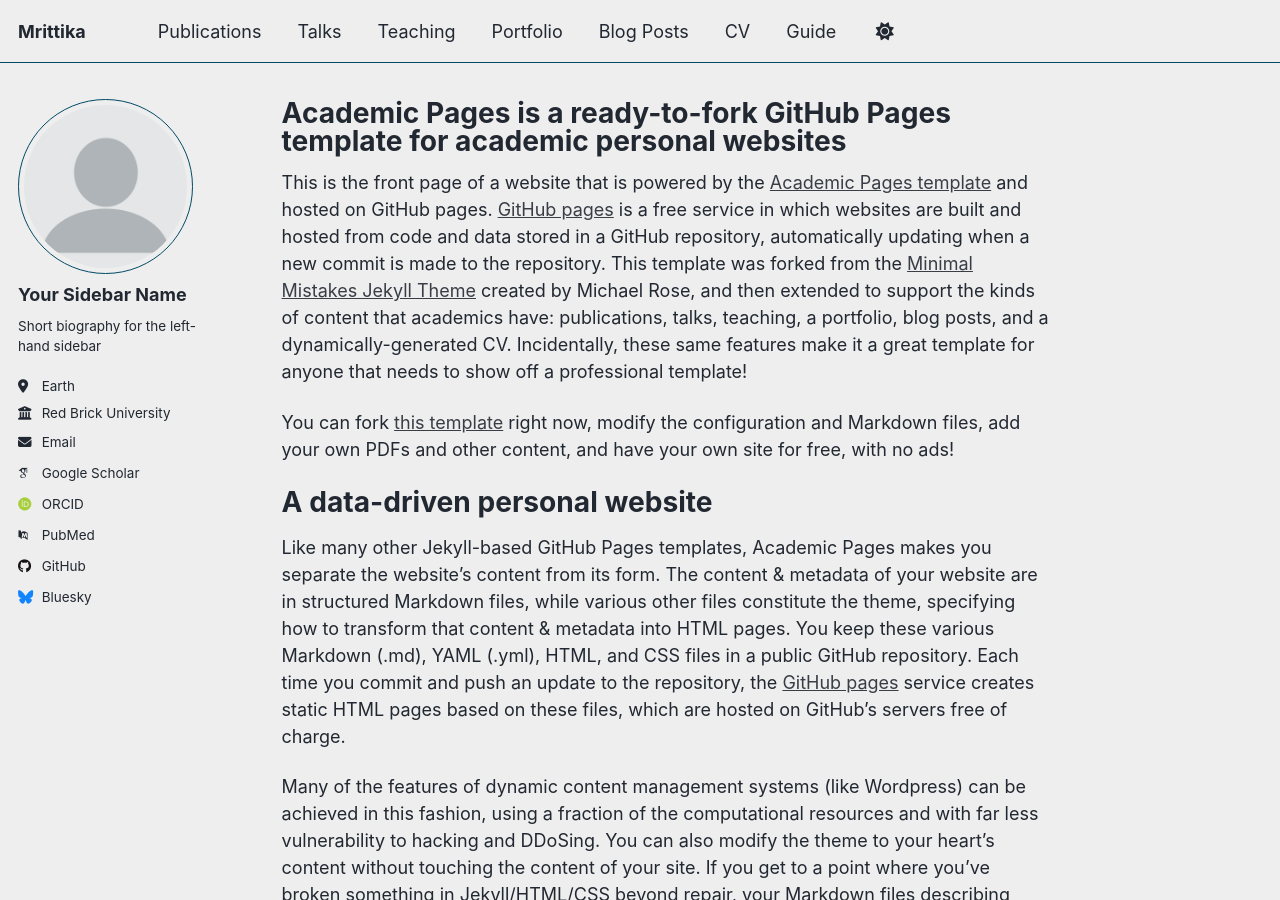
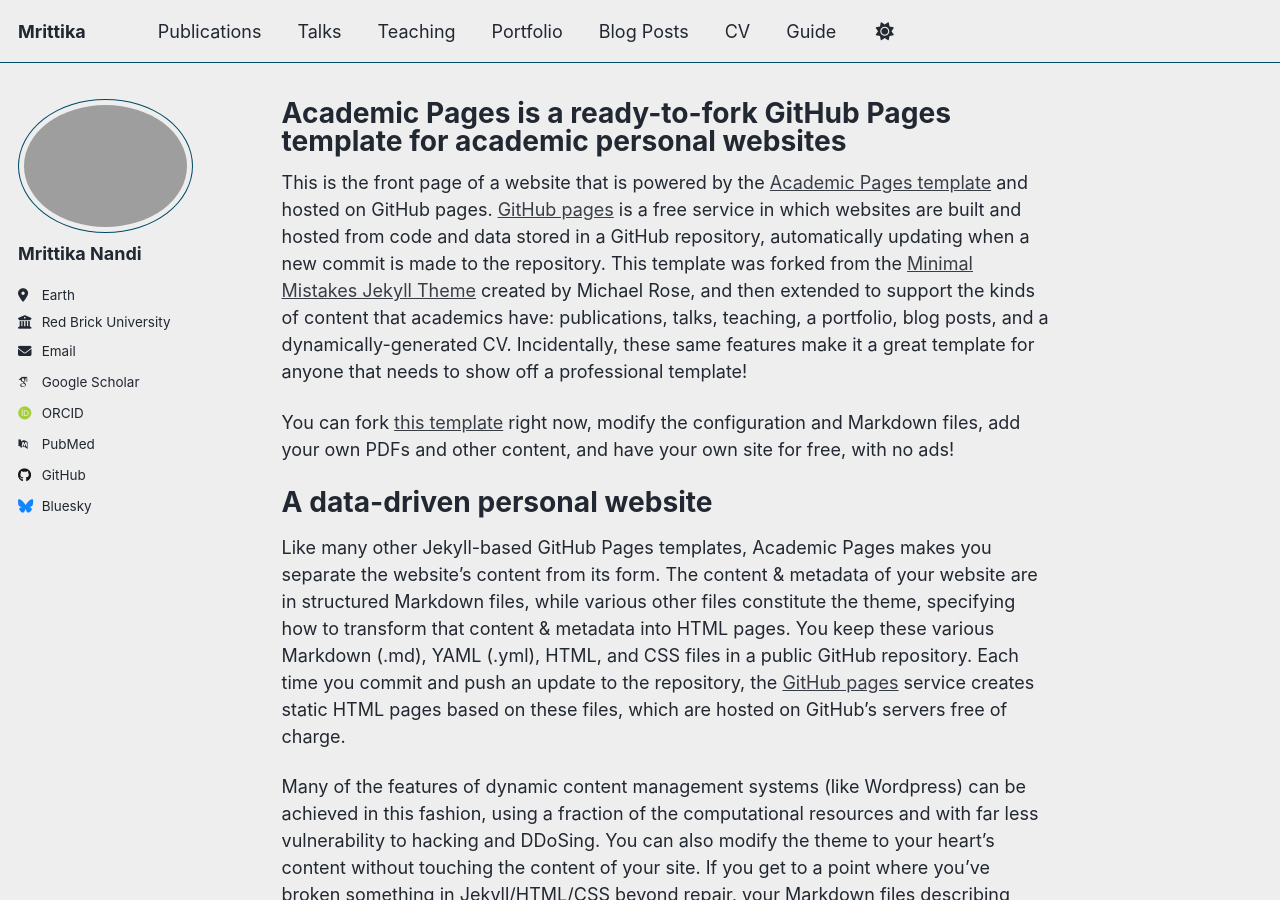
Before and after one commit to MrittikaNandi/mrittikanandi.github.io, a Jekyll site: the page built from _pages/about.md, in a window 1280 px wide and 900 px high. Built offline with Jekyll 4.4.1, drawn with Linux system fonts in a browser that asks for light colours; some web fonts are replaced; a script that is not in the unit is left out.

Commit message:
Update _config.yml

```diff
--- a/_config.yml
+++ b/_config.yml
@@ -23,10 +23,10 @@
 #               Additional customization can be done by editing /_includes/author-profile.html
 author:
   # Biographic information
-  avatar           : "profile.png"
-  name             : "Your Sidebar Name"
+  avatar           : "photo.png"
+  name             : "Mrittika Nandi"
   pronouns         : # example: "she/her"
-  bio              : "Short biography for the left-hand sidebar"
+  bio              : ""
   location         : "Earth"
   employer         : "Red Brick University"
   uri              : # URL
```
